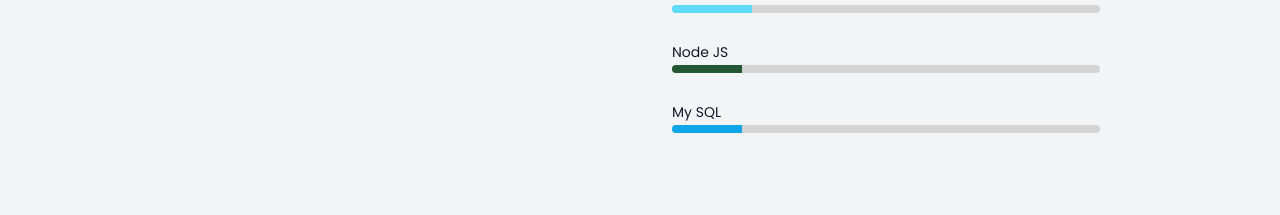
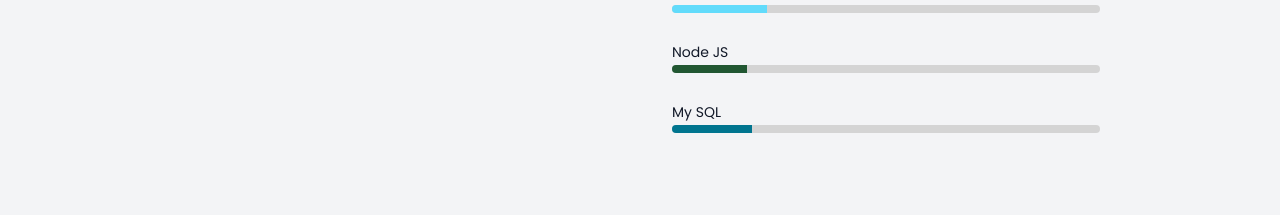
Before and after one commit to rookieSeason/LGPortfolio, a React (Vite) app: page / in a window 1280 px wide. Shown: the part 1283-1498 px from the top of the page. Built offline with nearby package versions, Linux system fonts and the light colour scheme; a web font is replaced by a local one.

Commit message:
skill color updated

```diff
--- a/src/components/About.jsx
+++ b/src/components/About.jsx
@@ -35,25 +35,25 @@
                             <div className='my-1 hover:scale-105 duration-200'>
                                 <label htmlFor="JavaScript" className='text-sm'>Laravel</label>
                                 <div className='mb-3 h-2 w-full bg-neutral-300 dark:bg-neutral-800 rounded'>
-                                    <div className='rounded-l h-2 bg-[#f55247]' style={{ width: 90 }}></div>
+                                    <div className='rounded-l h-2 bg-[#f55247]' style={{ width: 100 }}></div>
                                 </div>
                             </div>
                             <div className='my-1 hover:scale-105 duration-200'>
                                 <label htmlFor="JavaScript" className='text-sm'>React JS</label>
                                 <div className='mb-3 h-2 w-full bg-neutral-300 dark:bg-neutral-800 rounded'>
-                                    <div className='rounded-l h-2 bg-[#61DBFB]' style={{ width: 80 }}></div>
+                                    <div className='rounded-l h-2 bg-[#61DBFB]' style={{ width: 95 }}></div>
                                 </div>
                             </div>
                             <div className='my-1 hover:scale-105 duration-200'>
                                 <label htmlFor="JavaScript" className='text-sm'>Node JS</label>
                                 <div className='mb-3 h-2 w-full bg-neutral-300 dark:bg-neutral-800 rounded'>
-                                    <div className='rounded-l h-2 bg-[#215732]' style={{ width: 70 }}></div>
+                                    <div className='rounded-l h-2 bg-[#215732]' style={{ width: 75 }}></div>
                                 </div>
                             </div>
                             <div className='my-1 hover:scale-105 duration-200'>
                                 <label htmlFor="JavaScript" className='text-sm'>My SQL</label>
                                 <div className='mb-3 h-2 w-full bg-neutral-300 dark:bg-neutral-800 rounded'>
-                                    <div className='rounded-l h-2 bg-sky-500' style={{ width: 70 }}></div>
+                                    <div className='rounded-l h-2 bg-[#00758F]' style={{ width: 80 }}></div>
                                 </div>
                             </div>
                         </span>
```
